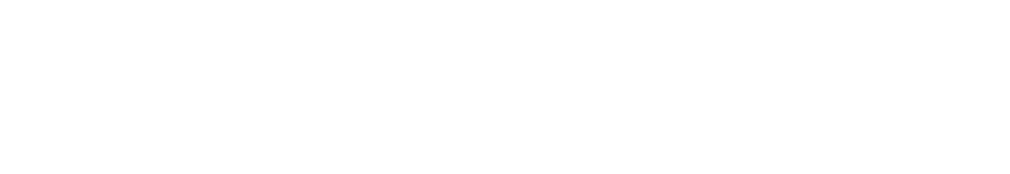
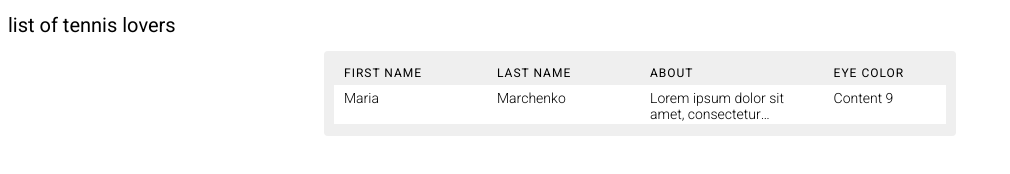
Before and after one commit to malvill/infotecs-task, a website built with Parcel: page index.html in a window 1280 px wide. Shown: the whole page, without its empty margins (0-1010 px from the left). Built offline with nearby package versions, Linux system fonts and the light colour scheme.

Commit message:
set basic styles for the table

```diff
--- a/index.html
+++ b/index.html
@@ -7,9 +7,40 @@
     <meta http-equiv="X-UA-Compatible" content="ie=edge">
     <title>Document</title>
 
-    <link rel="stylesheet" href="style.css">
+    <link rel="preconnect" href="https://fonts.googleapis.com">
+    <link rel="preconnect" href="https://fonts.gstatic.com" crossorigin>
+    <link href="https://fonts.googleapis.com/css2?family=Roboto:wght@300;400&display=swap" rel="stylesheet">
+    <link rel="stylesheet" href="src/sass/style.scss">
+
+    <script type="module" src="src/js/controller.js"></script>
 </head>
 <body>
+    <h1 class="title">list of tennis lovers</h1>
+    <main class="main">
+        <div class="table-wrapper">
+            <table class="table">
+                <thead>
+                    <tr class="table__headers">
+                        <th class="table__header">First name</th>
+                        <th class="table__header">Last name</th>
+                        <th class="table__header">About</th>
+                        <th class="table__header">Eye color</th>
+                    </tr>
+                </thead>
 
+                <tbody>
+                    <tr class="row">
+                        <td class="cell">Maria</td>
+                        <td class="cell">Marchenko</td>
+                        <td class="cell short">Lorem ipsum dolor sit amet, consectetur adipisicing elit. Consequuntur inventore labore omnis rem sunt veniam. A at, autem consequatur deleniti doloremque error, facilis harum in, modi natus recusandae rem voluptate.</td>
+                        <td class="cell">Content 9</td>
+                    </tr>
+                    <tr class="table__spacer">
+                        <td colspan="5"></td>
+                    </tr>
+                </tbody>
+            </table>
+        </div>
+    </main>
 </body>
 </html>
--- a/index.js
+++ /dev/null
@@ -1,2 +0,0 @@
-const usersJson = require('data.json');
-const users =
--- /dev/null
+++ b/src/js/controller.js
@@ -0,0 +1 @@
+import data from '../data.json';
--- /dev/null
+++ b/src/sass/_base.scss
@@ -0,0 +1,17 @@
+* {
+  box-sizing: border-box;
+}
+
+html {
+  font-size: 10px;
+  font-weight: $font-weight-main;
+  font-family: $font-family-main;
+}
+
+.title {
+  font-weight: $font-weight-bold;
+}
+
+.main {
+  font-size: $font-size-main;
+}
--- /dev/null
+++ b/src/sass/_constants.scss
@@ -0,0 +1,11 @@
+$color-table-bg: #efefef;
+$color-row-bg: #ffffff;
+
+
+$font-family-main: 'Roboto', sans-serif;
+
+$font-weight-bold: 400;
+$font-weight-main: 300;
+
+$font-size-main: 1.4rem;
+$font-size-t-headers: 1.2rem
--- /dev/null
+++ b/src/sass/_table.scss
@@ -0,0 +1,51 @@
+.table-wrapper {
+  width: 50%;
+  padding: 1rem;
+  background-color: $color-table-bg;
+  border-radius: 0.4rem;
+  margin: 0 auto;
+}
+
+.table {
+  table-layout: fixed;
+  width: 100%;
+  text-align: left;
+  border-collapse: collapse;
+  &__header {
+    text-transform: uppercase;
+    font-weight: $font-weight-bold;
+    font-size: $font-size-t-headers;
+    letter-spacing: .1rem;
+    padding: .5rem 1rem .5rem;
+    &:nth-child(1) {
+      width: 25%;
+    }
+    &:nth-child(2) {
+      width: 25%;
+    }
+    &:nth-child(3) {
+      width: 30%;
+    }
+    &:nth-child(4) {
+      width: 20%;
+    }
+  }
+}
+
+.row {
+  width: 100%;
+  background-color: $color-row-bg;
+  line-height: 1.6rem;
+}
+
+.cell {
+  vertical-align: top;
+  padding: .5rem 1rem .21rem;
+}
+
+.short {
+  display: -webkit-box;
+  overflow-y: hidden;
+  -webkit-line-clamp: 2;
+  -webkit-box-orient: vertical;
+}
--- /dev/null
+++ b/src/sass/style.scss
@@ -0,0 +1,3 @@
+@import "constants";
+@import "base";
+@import "table";
```
Also changed, not shown: package.json (+4 -3 lines), dist/index.html, src/data.json (renamed from data.json), style.css (deleted), 5 other files.
